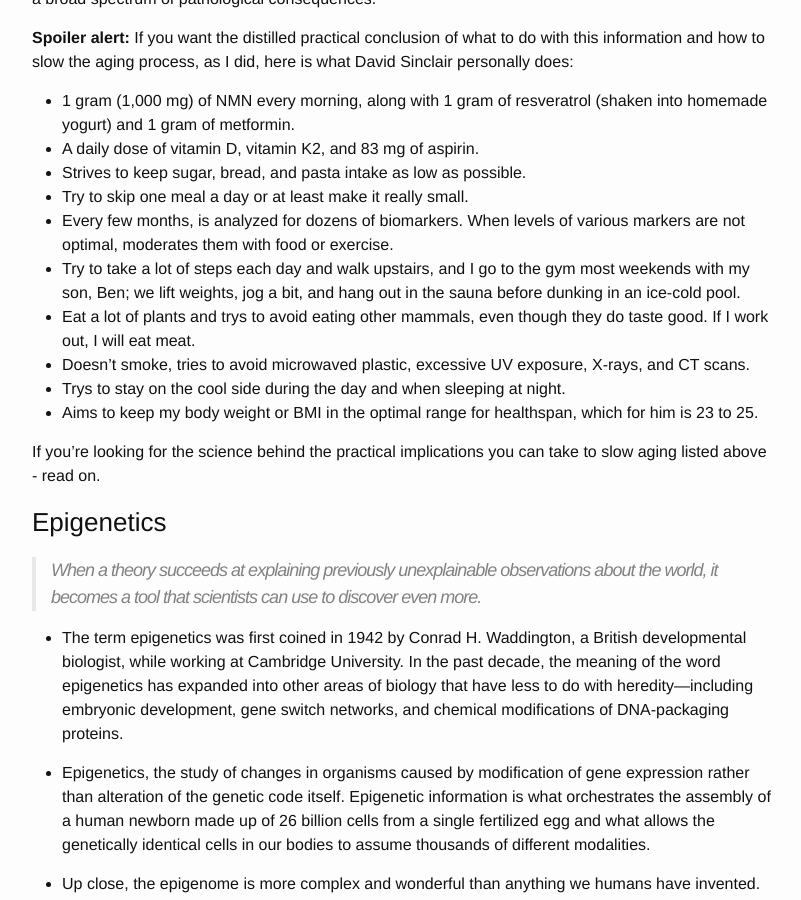
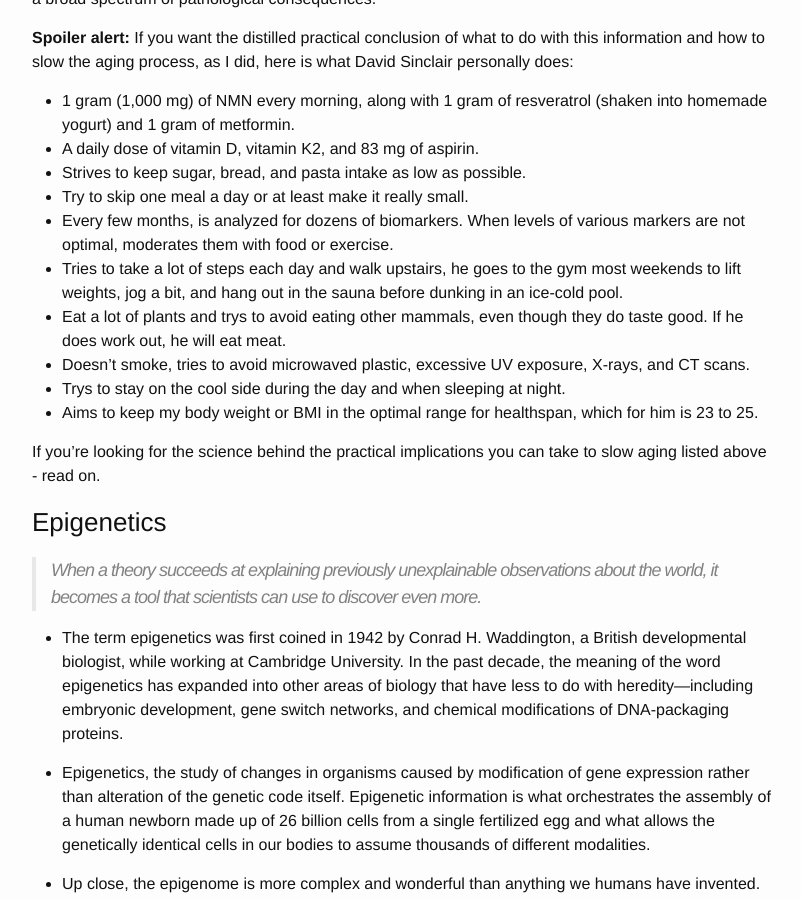
Before and after one commit to mjberg/reading-and-writing, a Jekyll site: the page built from _posts/2020-10-14-Book-Notes-Lifespan:-Why-We-Age-And-Why-We-Don't-Have-To.md, in a window 1280 px wide and 900 px high, scrolled down 1380 px. Shown: the whole window, without its empty margins (238-1039 px from the left). Built offline with Jekyll 4.4.1, drawn with Linux system fonts in a browser that asks for light colours.

Commit message:
clean up

```diff
--- a/_posts/2020-10-14-Book-Notes-Lifespan:-Why-We-Age-And-Why-We-Don't-Have-To.md
+++ b/_posts/2020-10-14-Book-Notes-Lifespan:-Why-We-Age-And-Why-We-Don't-Have-To.md
@@ -56,8 +56,8 @@ By understanding these processes he outlines various approaches we can take to s
 * Strives to keep sugar, bread, and pasta intake as low as possible.
 * Try to skip one meal a day or at least make it really small.
 * Every few months, is analyzed for dozens of biomarkers. When levels of various markers are not optimal, moderates them with food or exercise.
-* Try to take a lot of steps each day and walk upstairs, and I go to the gym most weekends with my son, Ben; we lift weights, jog a bit, and hang out in the sauna before dunking in an ice-cold pool.
-* Eat a lot of plants and trys to avoid eating other mammals, even though they do taste good. If I work out, I will eat meat.
+* Tries to take a lot of steps each day and walk upstairs, he goes to the gym most weekends to lift weights, jog a bit, and hang out in the sauna before dunking in an ice-cold pool.
+* Eat a lot of plants and trys to avoid eating other mammals, even though they do taste good. If he does work out, he will eat meat.
 * Doesn't smoke, tries to avoid microwaved plastic, excessive UV exposure, X-rays, and CT scans.
 * Trys to stay on the cool side during the day and when sleeping at night.
 * Aims to keep my body weight or BMI in the optimal range for healthspan, which for him is 23 to 25.
```
Also changed, not shown: _pages/02_readings.md (+1 -1 lines).
